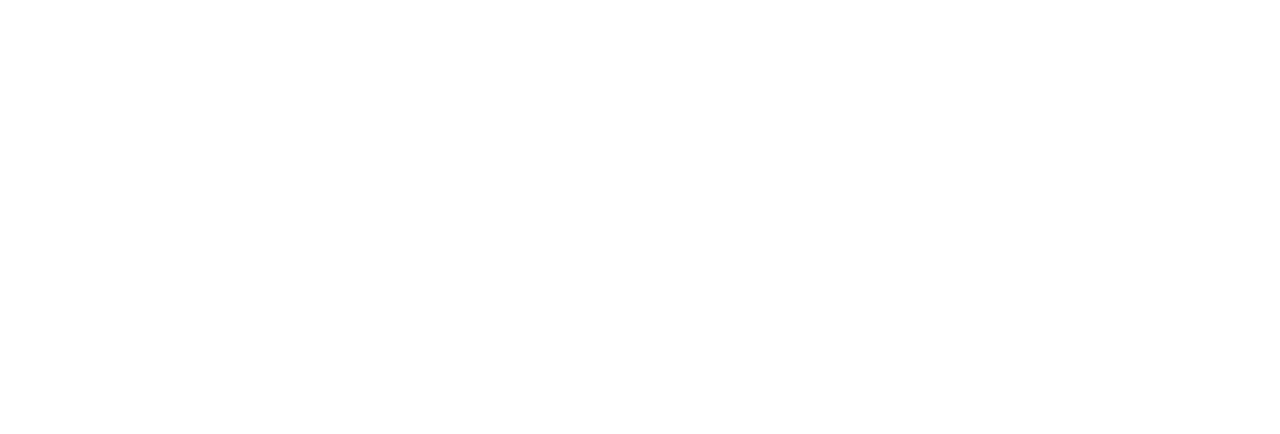
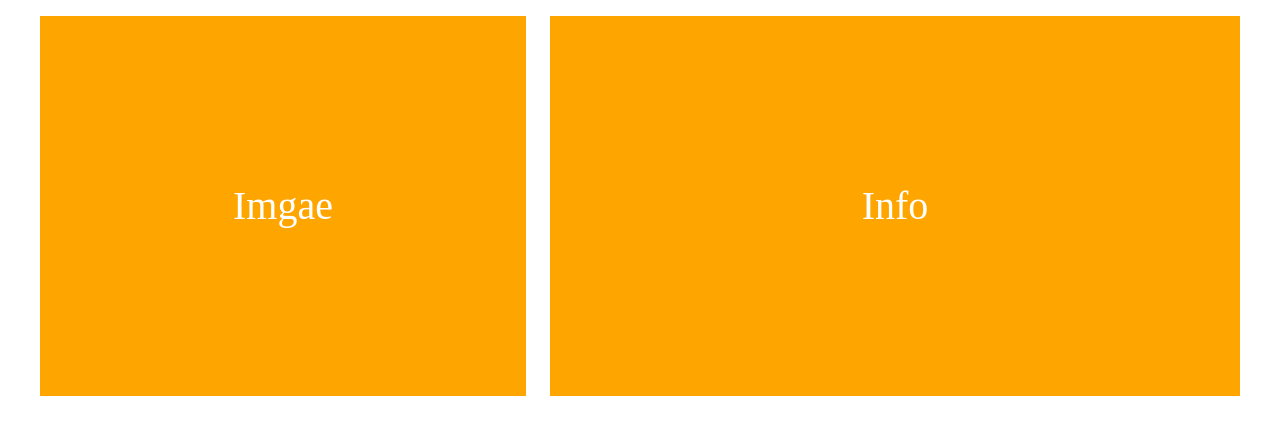
Before and after one commit to QuyetTran15099/Grid-System, a plain HTML site: page index.html in a window 1280 px wide. Drawn offline with Linux system fonts and the light colour scheme.

Commit message:
divide layout

```diff
--- a/assets/css/style.css
+++ b/assets/css/style.css
@@ -0,0 +1,15 @@
+* {
+    box-sizing: border-box;
+    padding: 0;
+    margin: 0;
+}
+
+.item {
+    margin-top: 16px;
+    font-size: 40px;
+    color: #fff;
+    text-align: center;
+    min-height: 380px;
+    line-height: 380px;
+    background-color: orange;
+}
--- a/index.html
+++ b/index.html
@@ -6,12 +6,33 @@
     <meta http-equiv="X-UA-Compatible" content="IE=edge">
     <meta name="viewport" content="width=device-width, initial-scale=1.0">
     <title>Grid system</title>
+    <link rel="stylesheet" href="./assets/css/grid.css">
     <link rel="stylesheet" href=./assets/css/style.css>
-    <link rel="stylesheet" href="./assets/css/grid.css">
 </head>
 
 <body>
-
+    <div class="grid wide">
+        <div class="row">
+            <!-- <div class="col l-3 m-6 c-12 ">
+                <div class="item">Item 1</div>
+            </div>
+            <div class="col l-3 m-6 c-12">
+                <div class="item">Item 2</div>
+            </div>
+            <div class="col l-3 m-6 c-12">
+                <div class="item">Item 3</div>
+            </div>
+            <div class="col l-3 m-6 c-12">
+                <div class="item">Item 4</div>
+            </div> -->
+            <div class="col l-5">
+                <div class="item">Imgae</div>
+            </div>
+            <div class="col l-7">
+                <div class="item">Info</div>
+            </div>
+        </div>
+    </div>
 </body>
 
 </html>
```
